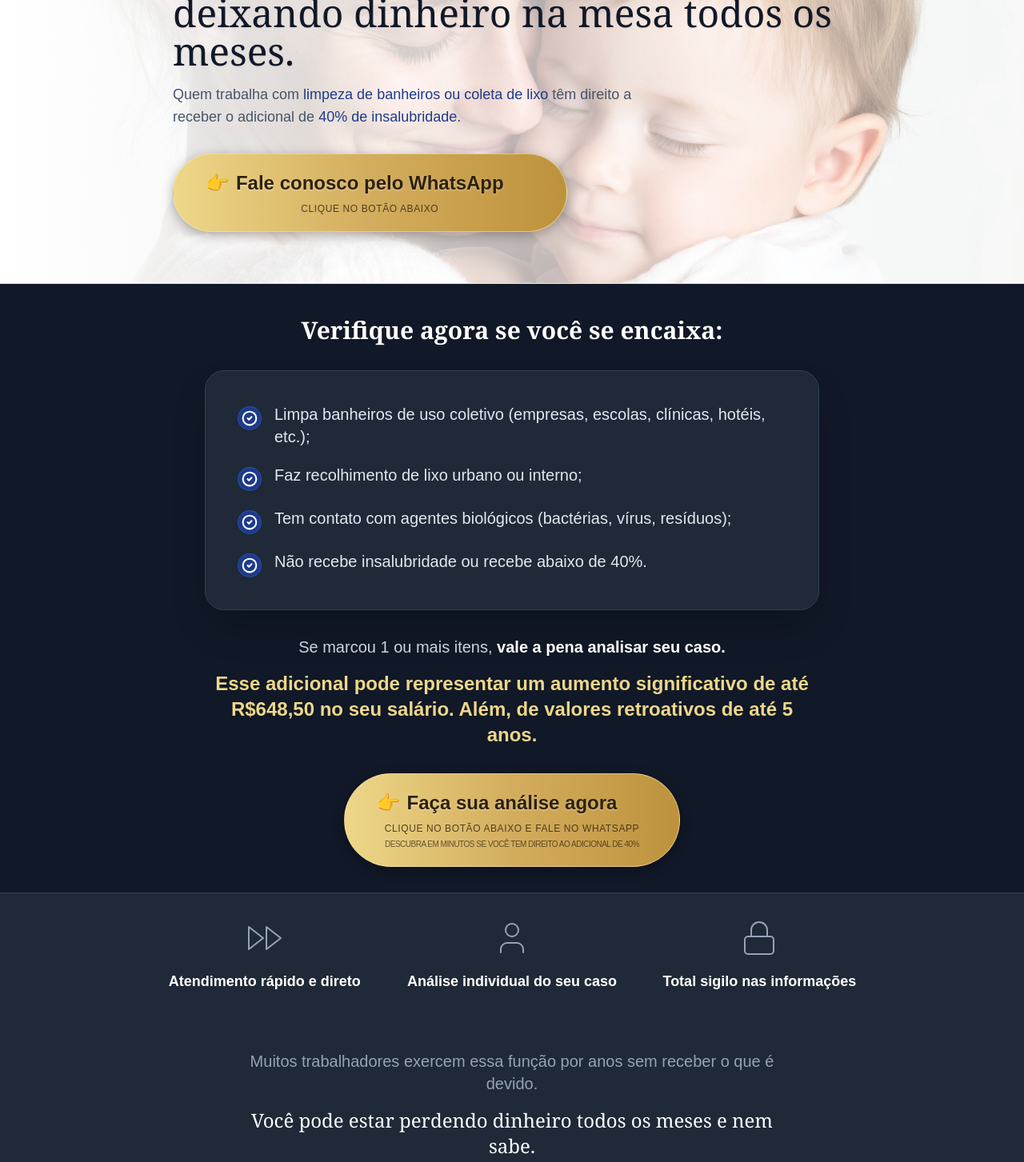
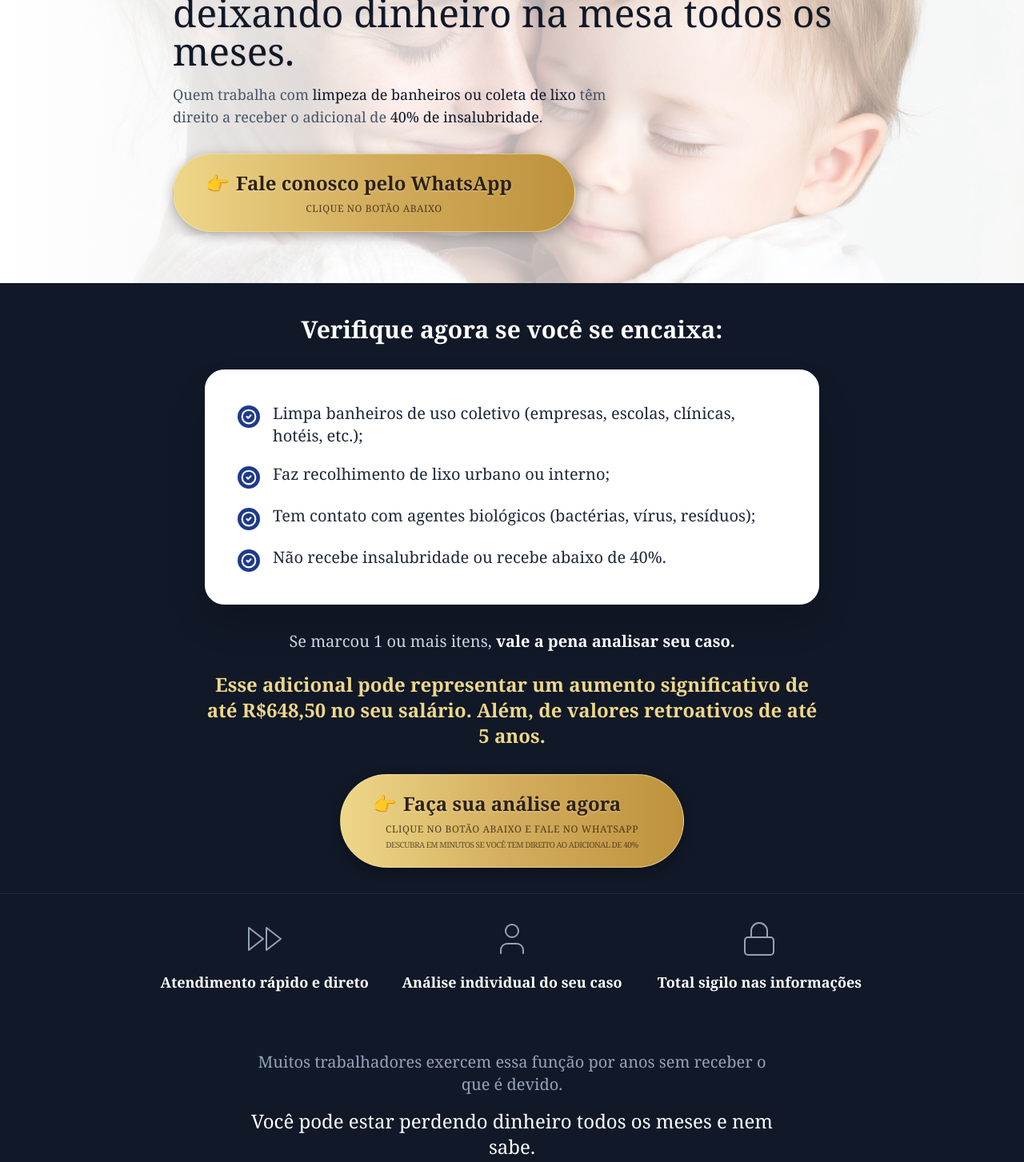
Before and after one commit to AllesGui/woloczyn-portal, a React (Vite) app in the folder frontend/: page /landingpage/insalubridade in a window 1280 px wide. Shown: the part 200-1653 px from the top of the page at 80% size. Built offline with nearby package versions, Linux system fonts and the light colour scheme; no server answers.

Commit message:
style: mirror BPC Loas structure in Insalubridade with inverted colors

```diff
--- a/frontend/src/pages/LandingInsalubridade.tsx
+++ b/frontend/src/pages/LandingInsalubridade.tsx
@@ -9,9 +9,9 @@ export default function LandingInsalubridade() {
     const whatsappLink = "https://wa.me/5551991860933?text=Ol%C3%A1%2C%20gostaria%20de%20fazer%20uma%20an%C3%A1lise%20sobre%20o%20adicional%20de%20insalubridade%20de%2040%25.";
 
     return (
-        <div className="min-h-screen bg-[#F3F4F6] font-inter text-slate-800 flex flex-col">
-            {/* Header Section */}
-            <div className="relative w-full overflow-hidden bg-white border-b border-slate-200">
+        <div className="min-h-screen bg-[#111827] font-serif flex flex-col">
+            {/* Header Section (White theme) */}
+            <div className="relative w-full overflow-hidden bg-white">
                 <div
                     className="absolute inset-0 z-0 opacity-60 mix-blend-multiply bg-center md:bg-right"
                     style={{
@@ -21,17 +21,16 @@ export default function LandingInsalubridade() {
                     }}
                 >
                 </div>
-
-                {/* The actual color fade that overlays the image on the left side so text is readable */}
+                {/* Light gradient fade over the image on the left side */}
                 <div className="absolute inset-0 z-0 bg-gradient-to-r from-white via-white/50 to-transparent hidden md:block"></div>
                 <div className="absolute inset-0 z-0 bg-white/20 md:hidden"></div>
 
                 <div className="relative z-10 max-w-4xl mx-auto px-6 pt-16 pb-12 md:pt-24 md:pb-16 flex flex-col items-start text-left">
-                    <h1 className="text-4xl md:text-5xl lg:text-5xl font-serif text-[#111827] mb-4 drop-shadow-sm leading-tight">
+                    <h1 className="text-4xl md:text-5xl lg:text-5xl font-serif text-[#111827] mb-4 drop-shadow-sm leading-snug">
                         Você pode ter direito a 40% de <br className="hidden md:block" /> adicional de <span className="text-transparent bg-clip-text bg-gradient-to-r from-[#1E3A8A] to-[#1E40AF] font-bold">insalubridade</span> e está deixando dinheiro na mesa todos os meses.
                     </h1>
                     <p className="text-base md:text-lg text-slate-600 mb-8 max-w-xl leading-relaxed font-light">
-                        Quem trabalha com <strong className="text-[#1E3A8A] font-medium">limpeza de banheiros ou coleta de lixo</strong> têm direito a receber o adicional de <strong className="text-[#1E3A8A] font-medium">40% de insalubridade.</strong>
+                        Quem trabalha com <strong className="text-slate-900 font-medium">limpeza de banheiros ou coleta de lixo</strong> têm direito a receber o adicional de <strong className="text-slate-900 font-medium">40% de insalubridade.</strong>
                     </p>
 
                     {/* Top CTA */}
@@ -57,45 +56,45 @@ export default function LandingInsalubridade() {
                 </div>
             </div>
 
-            {/* Main Content Card Wrapper */}
-            <div className="w-full bg-[#111827] text-slate-100 pt-10 pb-4 md:pb-6 z-10 px-4 md:px-6">
+            {/* Main Content Card Wrapper (Dark theme) */}
+            <div className="w-full bg-[#111827] text-white pt-10 pb-4 md:pb-6 z-10 px-4 md:px-6">
                 <div className="max-w-3xl mx-auto">
                     <h2 className="text-2xl md:text-3xl font-serif text-center text-white mb-8 font-bold">
                         Verifique agora se você se encaixa:
                     </h2>
 
-                    {/* The Card */}
-                    <div className="bg-[#1F2937] rounded-3xl p-6 md:p-10 shadow-2xl mb-8 border border-slate-700">
+                    {/* The Card (White card in dark section) */}
+                    <div className="bg-white rounded-3xl p-6 md:p-10 shadow-2xl mb-8 border border-white">
                         <ul className="space-y-5">
                             <li className="flex items-start gap-4">
-                                <div className="mt-1 bg-[#1E3A8A] rounded-full p-1 shrink-0 shadow-sm border border-[#3B82F6]/30">
+                                <div className="bg-[#1E3A8A] rounded-full p-1 mt-1 shrink-0">
                                     <CheckCircle2 className="w-5 h-5 text-white" strokeWidth={2.5} />
                                 </div>
-                                <span className="text-lg md:text-xl text-slate-200 font-medium leading-relaxed">
+                                <span className="text-lg md:text-xl text-slate-800 font-medium leading-relaxed">
                                     Limpa banheiros de uso coletivo (empresas, escolas, clínicas, hotéis, etc.);
                                 </span>
                             </li>
                             <li className="flex items-start gap-4">
-                                <div className="mt-1 bg-[#1E3A8A] rounded-full p-1 shrink-0 shadow-sm border border-[#3B82F6]/30">
+                                <div className="bg-[#1E3A8A] rounded-full p-1 mt-1 shrink-0">
                                     <CheckCircle2 className="w-5 h-5 text-white" strokeWidth={2.5} />
                                 </div>
-                                <span className="text-lg md:text-xl text-slate-200 font-medium leading-relaxed">
+                                <span className="text-lg md:text-xl text-slate-800 font-medium leading-relaxed">
                                     Faz recolhimento de lixo urbano ou interno;
                                 </span>
                             </li>
                             <li className="flex items-start gap-4">
-                                <div className="mt-1 bg-[#1E3A8A] rounded-full p-1 shrink-0 shadow-sm border border-[#3B82F6]/30">
+                                <div className="bg-[#1E3A8A] rounded-full p-1 mt-1 shrink-0">
                                     <CheckCircle2 className="w-5 h-5 text-white" strokeWidth={2.5} />
                                 </div>
-                                <span className="text-lg md:text-xl text-slate-200 font-medium leading-relaxed">
+                                <span className="text-lg md:text-xl text-slate-800 font-medium leading-relaxed">
                                     Tem contato com agentes biológicos (bactérias, vírus, resíduos);
                                 </span>
                             </li>
                             <li className="flex items-start gap-4">
-                                <div className="mt-1 bg-[#1E3A8A] rounded-full p-1 shrink-0 shadow-sm border border-[#3B82F6]/30">
+                                <div className="bg-[#1E3A8A] rounded-full p-1 mt-1 shrink-0">
                                     <CheckCircle2 className="w-5 h-5 text-white" strokeWidth={2.5} />
                                 </div>
-                                <span className="text-lg md:text-xl text-slate-200 font-medium leading-relaxed">
+                                <span className="text-lg md:text-xl text-slate-800 font-medium leading-relaxed">
                                     Não recebe insalubridade ou recebe abaixo de 40%.
                                 </span>
                             </li>
@@ -104,8 +103,8 @@ export default function LandingInsalubridade() {
 
                     <div className="text-center mb-2 mt-8">
                         <p className="text-lg md:text-xl text-slate-300 font-medium leading-relaxed mb-8">
-                            Se marcou 1 ou mais itens, <strong className="text-white">vale a pena analisar seu caso.</strong> <br className="hidden md:block" />
-                            <span className="text-[#EED789] block mt-4 text-xl md:text-2xl font-bold">
+                            Se marcou 1 ou mais itens, <strong className="text-white font-bold">vale a pena analisar seu caso.</strong> <br className="hidden md:block" />
+                            <span className="text-[#EED789] block mt-6 text-xl md:text-2xl font-bold">
                                 Esse adicional pode representar um aumento significativo de até R$648,50 no seu salário. Além, de valores retroativos de até 5 anos.
                             </span>
                         </p>
@@ -114,7 +113,7 @@ export default function LandingInsalubridade() {
                             href={whatsappLink}
                             target="_blank"
                             rel="noreferrer"
-                            className="inline-flex flex-col items-center justify-center bg-gradient-to-r from-[#EED789] via-[#D3AD5D] to-[#BE923C] hover:brightness-110 text-[#2D210F] font-bold px-10 py-5 w-auto rounded-full shadow-[0_4px_15px_rgba(0,0,0,0.3)] transition-all transform hover:scale-[1.02] active:scale-[0.98] border border-[#F3E5AB]/60 text-center"
+                            className="inline-flex flex-col items-center justify-center bg-gradient-to-r from-[#EED789] via-[#D3AD5D] to-[#BE923C] hover:brightness-110 text-[#2D210F] font-bold px-10 py-5 w-auto rounded-full shadow-[0_4px_15px_rgba(0,0,0,0.3)] transition-transform transform hover:scale-[1.02] active:scale-[0.98] border border-[#F3E5AB]/60 text-center"
                         >
                             <div className="flex flex-col items-center justify-center">
                                 <div className="flex items-center justify-center gap-2">
@@ -136,8 +135,8 @@ export default function LandingInsalubridade() {
                 </div>
             </div>
 
-            {/* Objections / Beneficios */}
-            <div className="w-full bg-[#1F2937] pt-8 pb-16 px-6 relative border-t border-slate-700">
+            {/* Objections / Beneficios (Dark Section) */}
+            <div className="w-full bg-[#111827] pt-8 pb-16 px-6 relative border-t border-slate-800">
                 <div className="absolute inset-0 bg-[url('https://www.transparenttextures.com/patterns/cubes.png')] opacity-10 z-0 pointer-events-none"></div>
                 <div className="max-w-4xl mx-auto relative z-10">
                     <div className="grid grid-cols-1 md:grid-cols-3 gap-8 mb-16">
@@ -161,7 +160,7 @@ export default function LandingInsalubridade() {
                         </p>
                         <p className="text-xl md:text-2xl text-white font-serif font-medium leading-relaxed">
                             Você pode estar perdendo dinheiro todos os meses e nem sabe. <br className="hidden md:block"/>
-                            Uma verificação simples pode esclarecer sua situação.
+                            Faça uma verificação agora.
                         </p>
                     </div>
 
```
